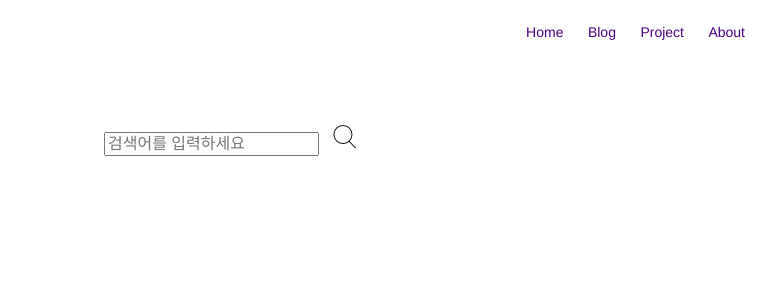
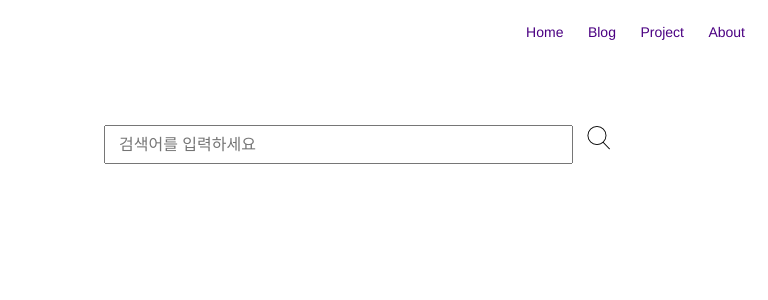
Before and after one commit to CHANMYUNG/nooheat.github.io, a Jekyll site: the page built from search.html, in a window 768 px wide. Shown: the top 300 px of the page. Built offline with Jekyll 4.4.1, drawn with Linux system fonts in a browser that asks for light colours.

Commit message:
profile update

```diff
--- a/search.html
+++ b/search.html
@@ -61,14 +61,53 @@ permalink: /search/
 
 @media screen and (min-width: 401px) and (max-width: 500px){
     .search-input-css{
-        padding-left:10px;
-        font-size:20px;
-        width:300;
-        height:25px
+        padding-left:7px;
+        font-size:17px;
+        width:300px;
+        height:28px
+    }
+
+    .result-container-css{
+        font-size: 18px
+    }
+}
+
+@media screen and (min-width: 501px) and (max-width: 600px){
+    .search-input-css{
+        padding-left:9px;
+        font-size:19px;
+        width:350px;
+        height:30px
     }
 
     .result-container-css{
         font-size: 20px
+    }
+}
+
+@media screen and (min-width: 601px) and (max-width: 700px){
+    .search-input-css{
+        padding-left:11px;
+        font-size:21px;
+        width:400px;
+        height:31.5px
+    }
+
+    .result-container-css{
+        font-size: 21.5px
+    }
+}
+
+@media screen and (min-width: 701px) and (max-width: 800px){
+    .search-input-css{
+        padding-left:13px;
+        font-size:213x;
+        width:450px;
+        height:33px
+    }
+
+    .result-container-css{
+        font-size: 23px
     }
 }
 
```
